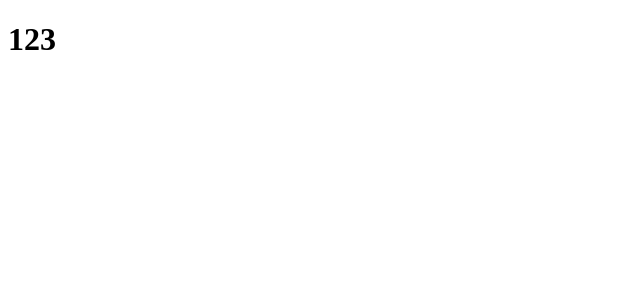
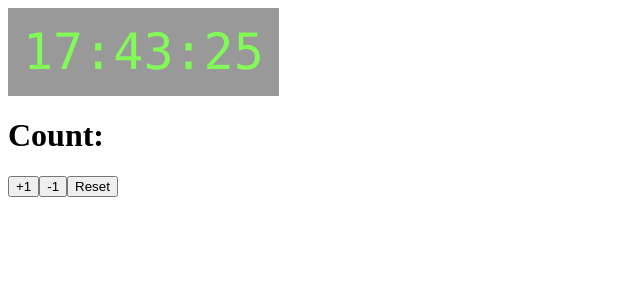
Before and after one commit to ddiasfront/stone-react-spa-base, a Next.js app: page / in a window 1280 px wide. Shown: the top 300 px of the page, without its empty margins (0-640 px from the left). Built offline with nearby package versions, Linux system fonts and the light colour scheme.

Commit message:
logica de reducers combinados aplicada

```diff
--- a/components/examples.js
+++ b/components/examples.js
@@ -12,7 +12,7 @@ function Examples ({ lastUpdate, light }) {
 }
 
 function mapStateToProps (state) {
-  const { lastUpdate, light } = state
+  const { lastUpdate, light } = state.reducer
   return { lastUpdate, light }
 }
 
--- a/pages/index.js
+++ b/pages/index.js
@@ -1,6 +1,7 @@
 import React from 'react'
 import { connect } from 'react-redux'
 import { startClock, serverRenderClock, rootReducer } from '../store'
+import Example from '../components/examples'
 
 class Index extends React.Component {
   static getInitialProps ({ reduxStore, req }) {
@@ -21,11 +22,16 @@ class Index extends React.Component {
   }
 
   render () {
-    return <h1>123</h1>
+    // return <h1>Z</h1>
+    return <Example/>
   }
+}
+const mapStateToProps = state => {
+  const  { lastUpdate, light } = state.reducer
+  return { lastUpdate, light }
 }
 const mapDispatchToProps = { startClock }
 export default connect(
-  rootReducer,
+  mapStateToProps,
   mapDispatchToProps
 )(Index)
```
Also changed, not shown: 1 other file (tests, documents, lock files or other folders).
